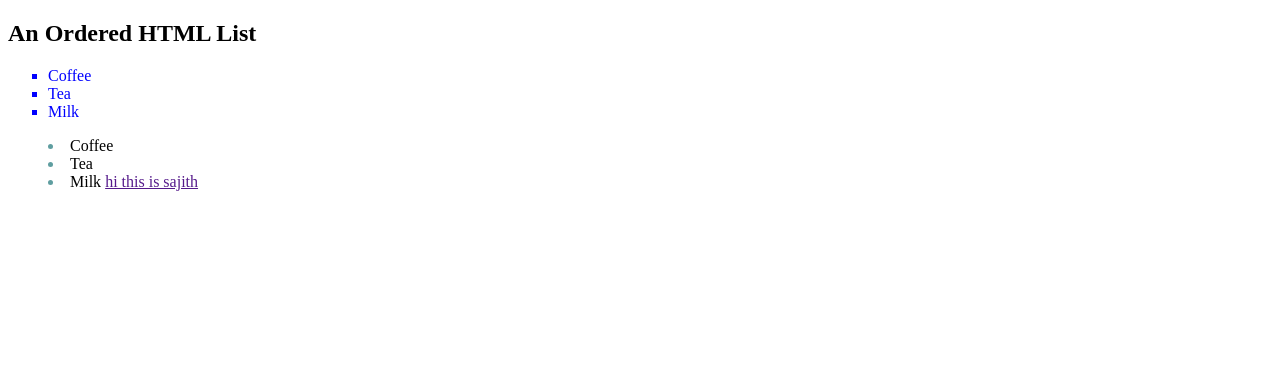
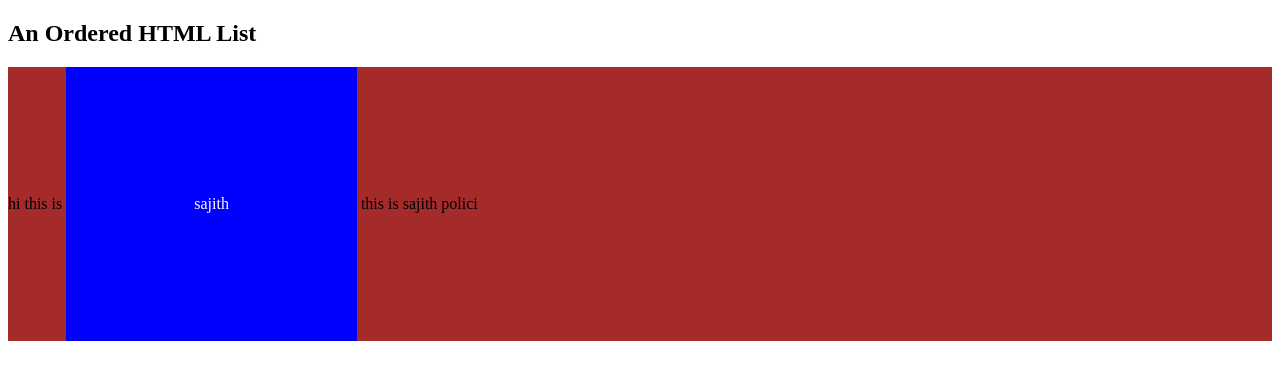
Before and after one commit to sajith-1992/practise-class, a plain HTML site: page index.html in a window 1280 px wide. Drawn offline with Linux system fonts and the light colour scheme.

Commit message:
inline block span

```diff
--- a/index.html
+++ b/index.html
@@ -10,15 +10,6 @@
 
 <h2>An Ordered HTML List</h2>
 
-<ol>
-  <li>Coffee</li>
-  <li>Tea</li>
-  <li>Milk</li>
-</ol>
-<ul>
-    <li>Coffee</li>
-    <li>Tea</li>
-    <li>Milk <a href="">hi this is sajith </a></li>
-  </ul>
+<p>hi this is <span class="span-para">sajith</span> this is sajith polici</p>
 </body>
 </html>
--- a/style.css
+++ b/style.css
@@ -6,6 +6,9 @@ ol{
     list-style: square url(/IMAGES/81OGT2Ca3IL-PhotoRoom.png) inside; */
 
 
+}
+li a {
+    display:block;
 }
 
 ul{
@@ -16,8 +19,13 @@ ul ::marker{
     content: ""   ";
 
 }
-ul a:hover{
-    color: brown;
-    background-color: red;
-    cursor: pointer;
+p{
+
+    background-color: brown;
 }
+.span-para{
+    display: inline-block;
+    background-color:blue;
+    color :white;
+    padding:8rem;
+}
```
